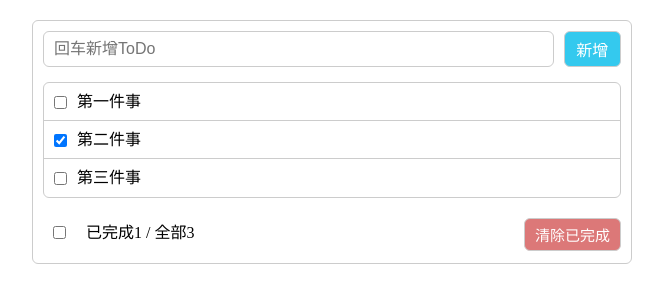
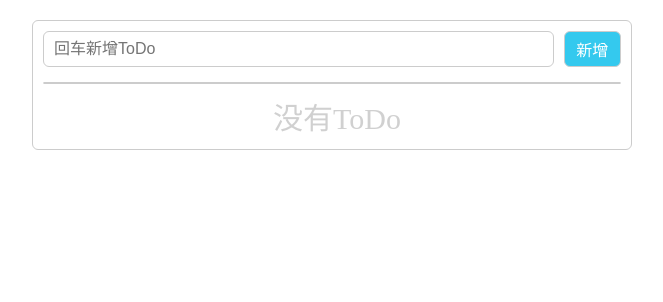
Before and after one commit to qxchuckle/ToDoList-Vue, a Vue app: page / in a window 1280 px wide. Shown: the top 302 px of the page, without its empty margins (308-971 px from the left). Built offline with nearby package versions, Linux system fonts and the light colour scheme.

Commit message:
数据本地持久化

```diff
--- a/src/App.vue
+++ b/src/App.vue
@@ -24,23 +24,8 @@ export default {
   },
   data() {
     return {
-      todos: [
-        {
-          id: "001",
-          title: "第一件事",
-          complete: false
-        },
-        {
-          id: "002",
-          title: "第二件事",
-          complete: true
-        },
-        {
-          id: "003",
-          title: "第三件事",
-          complete: false
-        }
-      ],
+      // 初始化todos，本地存储有则拿，没有则赋值空数组
+      todos: JSON.parse(localStorage.getItem("todos")) || [],
     }
   },
   methods: {
@@ -64,18 +49,29 @@ export default {
       });
     },
     // 全选或全不选，即全都变为目前全选按钮状态的反状态
-    changeAll(checkValue){
+    changeAll(checkValue) {
       this.todos.forEach((item) => {
-        if(item.complete !== checkValue) {
+        if (item.complete !== checkValue) {
           item.complete = checkValue;
         }
       });
     },
     // 删除所有已完成项
-    deleteComplete(){
+    deleteComplete() {
       this.todos = this.todos.filter((item) => {
         return !item.complete;
       });
+    }
+  },
+  watch: {
+    // 监视todos发生的变化
+    todos: {
+      // 数据多层开启深度监视
+      deep: true,
+      handler(value) {
+        // 只要数据发生改变就更新本地存储的数据
+        localStorage.setItem("todos", JSON.stringify(value));
+      }
     }
   }
 };
```
Also changed, not shown: src/components/ToDoHeader.vue (+5 -5 lines), src/components/ToDoList.vue (+4 -3 lines).
